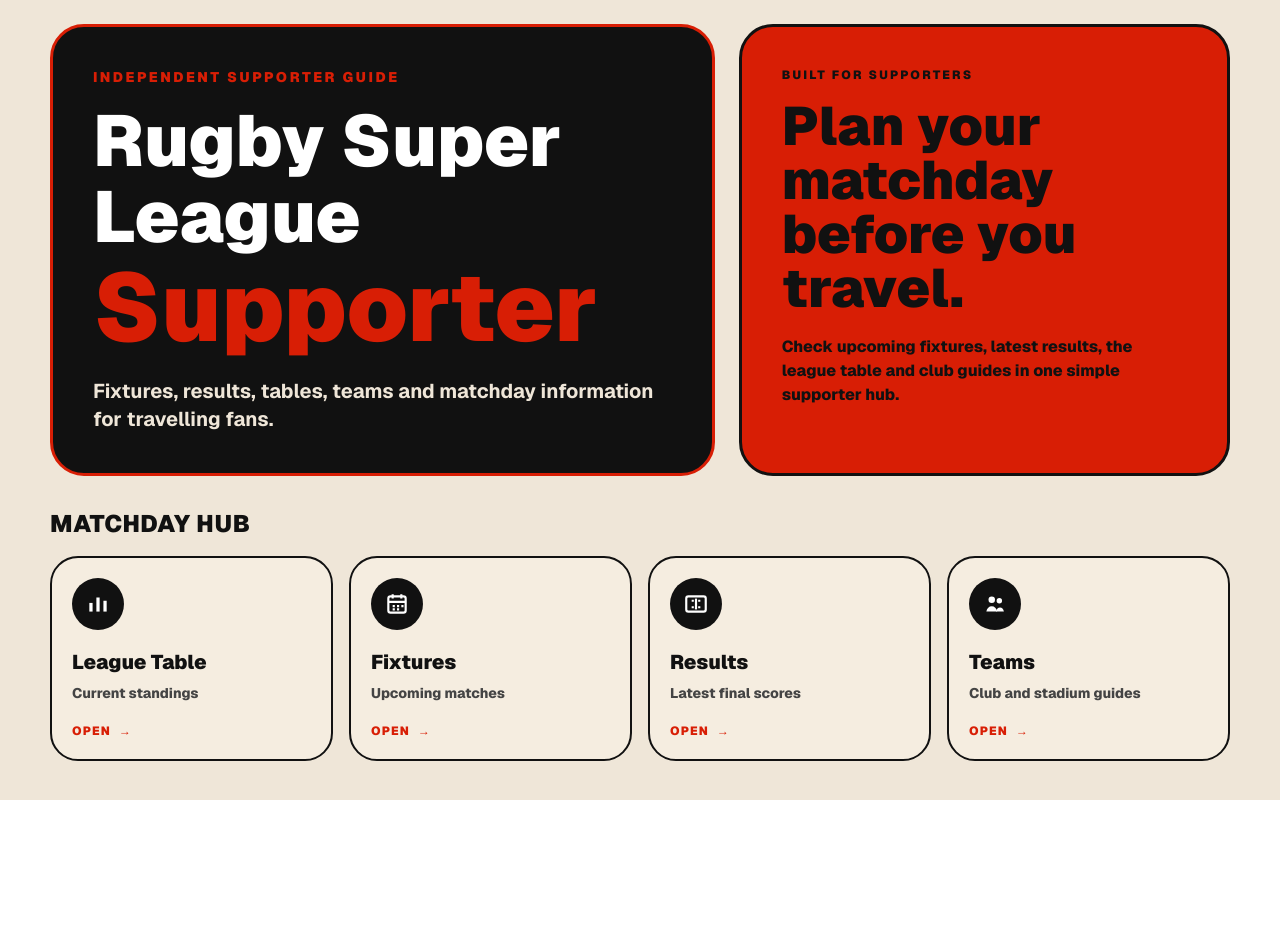
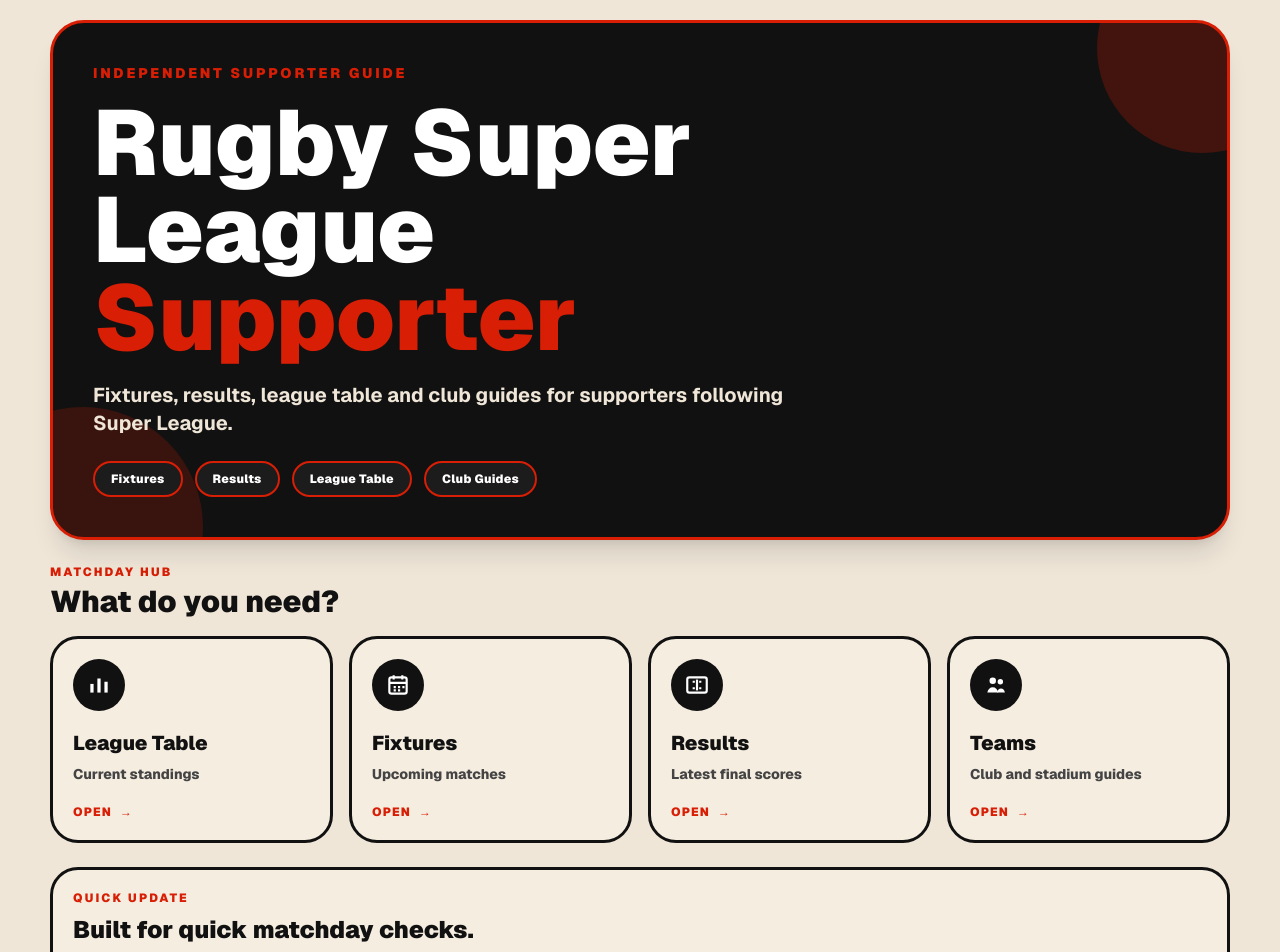
Before and after one commit to acannon76/rugby-league-supporter-web, a Next.js app: page / in a window 1280 px wide. Shown: the top 952 px of the page. Before the commit the page ends 800 px from the top, so only its background shows below. Built offline with nearby package versions, Linux system fonts and the light colour scheme.

Commit message:
Update from page

```diff
--- a/src/app/page.tsx
+++ b/src/app/page.tsx
@@ -38,49 +38,49 @@ const homeCards: HomeCardData[] = [
 
 export default function Home() {
   return (
-    <main className="min-h-screen bg-[#efe6d8] px-4 py-6 font-sans sm:px-6 lg:px-10">
+    <main className="min-h-screen bg-[#efe6d8] px-4 py-5 font-sans sm:px-6 lg:px-10">
       <div className="mx-auto max-w-[1180px]">
-        <section className="grid gap-6 lg:grid-cols-[1.15fr_0.85fr] lg:items-stretch">
-          <div className="rounded-[34px] border-[3px] border-[#d81e05] bg-[#111] p-6 text-white sm:p-8 lg:p-10">
-            <p className="mb-4 text-xs font-black tracking-[0.18em] text-[#d81e05] sm:text-sm">
+        <section className="relative overflow-hidden rounded-[34px] border-[3px] border-[#d81e05] bg-[#111] p-6 text-white shadow-xl sm:p-8 lg:p-10">
+          <div className="absolute right-[-80px] top-[-80px] h-[210px] w-[210px] rounded-full bg-[#d81e05] opacity-25" />
+          <div className="absolute bottom-[-110px] left-[-90px] h-[240px] w-[240px] rounded-full bg-[#d81e05] opacity-20" />
+
+          <div className="relative z-10">
+            <p className="mb-4 text-xs font-black tracking-[0.2em] text-[#d81e05] sm:text-sm">
               INDEPENDENT SUPPORTER GUIDE
             </p>
 
-            <h1 className="text-[38px] font-black leading-[1.05] sm:text-[56px] lg:text-[72px]">
+            <h1 className="max-w-[850px] text-[42px] font-black leading-[0.95] sm:text-[70px] lg:text-[92px]">
               Rugby Super League
+              <span className="block text-[#d81e05]">Supporter</span>
             </h1>
 
-            <h2 className="mt-2 text-[58px] font-black leading-[0.95] text-[#d81e05] sm:text-[78px] lg:text-[96px]">
-              Supporter
-            </h2>
-
-            <p className="mt-6 max-w-[680px] text-base font-bold leading-7 text-[#efe6d8] sm:text-lg lg:text-xl">
-              Fixtures, results, tables, teams and matchday information for
-              travelling fans.
-            </p>
-          </div>
-
-          <div className="rounded-[34px] border-[3px] border-[#111] bg-[#d81e05] p-6 text-[#111] sm:p-8 lg:p-10">
-            <p className="text-xs font-black tracking-[0.18em]">
-              BUILT FOR SUPPORTERS
+            <p className="mt-5 max-w-[720px] text-base font-bold leading-7 text-[#efe6d8] sm:text-lg lg:text-xl">
+              Fixtures, results, league table and club guides for supporters
+              following Super League.
             </p>
 
-            <h3 className="mt-4 text-[34px] font-black leading-none sm:text-[46px] lg:text-[54px]">
-              Plan your matchday before you travel.
-            </h3>
-
-            <p className="mt-5 text-sm font-extrabold leading-6 sm:text-base">
-              Check upcoming fixtures, latest results, the league table and club
-              guides in one simple supporter hub.
-            </p>
+            <div className="mt-6 flex flex-wrap gap-3">
+              <FeaturePill text="Fixtures" />
+              <FeaturePill text="Results" />
+              <FeaturePill text="League Table" />
+              <FeaturePill text="Club Guides" />
+            </div>
           </div>
         </section>
 
-        <h3 className="mb-4 mt-8 text-xl font-black tracking-wide text-[#111] sm:text-2xl">
-          MATCHDAY HUB
-        </h3>
+        <section className="mt-6 flex items-end justify-between gap-4">
+          <div>
+            <p className="text-xs font-black tracking-[0.18em] text-[#d81e05]">
+              MATCHDAY HUB
+            </p>
 
-        <section className="grid grid-cols-1 gap-4 sm:grid-cols-2 lg:grid-cols-4">
+            <h2 className="mt-1 text-2xl font-black text-[#111] sm:text-3xl">
+              What do you need?
+            </h2>
+          </div>
+        </section>
+
+        <section className="mt-4 grid grid-cols-1 gap-4 sm:grid-cols-2 lg:grid-cols-4">
           {homeCards.map((card) => (
             <HomeCard
               key={card.href}
@@ -91,8 +91,31 @@ export default function Home() {
             />
           ))}
         </section>
+
+        <section className="mt-6 rounded-[28px] border-[3px] border-[#111] bg-[#f5ede0] p-5">
+          <p className="text-xs font-black tracking-[0.18em] text-[#d81e05]">
+            QUICK UPDATE
+          </p>
+
+          <h2 className="mt-2 text-2xl font-black text-[#111]">
+            Built for quick matchday checks.
+          </h2>
+
+          <p className="mt-2 text-sm font-bold leading-6 text-[#444]">
+            Check the latest table, upcoming fixtures, recent results and team
+            information from one simple homepage.
+          </p>
+        </section>
       </div>
     </main>
+  );
+}
+
+function FeaturePill({ text }: { text: string }) {
+  return (
+    <span className="rounded-full border-2 border-[#d81e05] bg-[#1c1c1c] px-4 py-2 text-xs font-black tracking-wide text-white">
+      {text}
+    </span>
   );
 }
 
@@ -110,9 +133,9 @@ function HomeCard({
   return (
     <Link
       href={href}
-      className="flex min-h-[170px] flex-col rounded-[28px] border-2 border-[#111] bg-[#f5ede0] p-5 no-underline transition hover:-translate-y-1 hover:shadow-lg sm:min-h-[190px]"
+      className="group flex min-h-[155px] flex-col rounded-[28px] border-[3px] border-[#111] bg-[#f5ede0] p-5 text-[#111] no-underline transition hover:-translate-y-1 hover:bg-white hover:shadow-lg sm:min-h-[185px]"
     >
-      <div className="mb-5 flex h-[52px] w-[52px] items-center justify-center rounded-full bg-[#111] text-white">
+      <div className="mb-5 flex h-[52px] w-[52px] items-center justify-center rounded-full bg-[#111] text-white transition group-hover:bg-[#d81e05]">
         <CardIcon icon={icon} />
       </div>
 
@@ -125,7 +148,7 @@ function HomeCard({
       </p>
 
       <div className="mt-auto flex items-center gap-2 pt-5 text-xs font-black tracking-widest text-[#d81e05]">
-        OPEN <span>→</span>
+        OPEN <span className="transition group-hover:translate-x-1">→</span>
       </div>
     </Link>
   );
```
